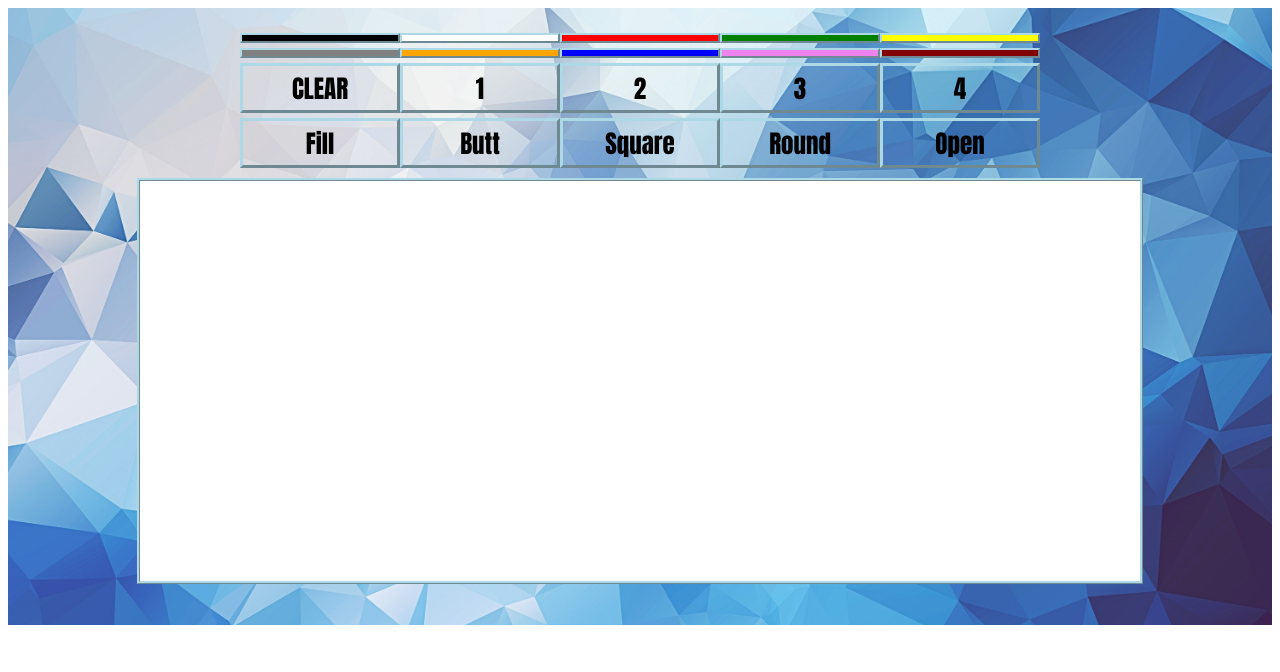
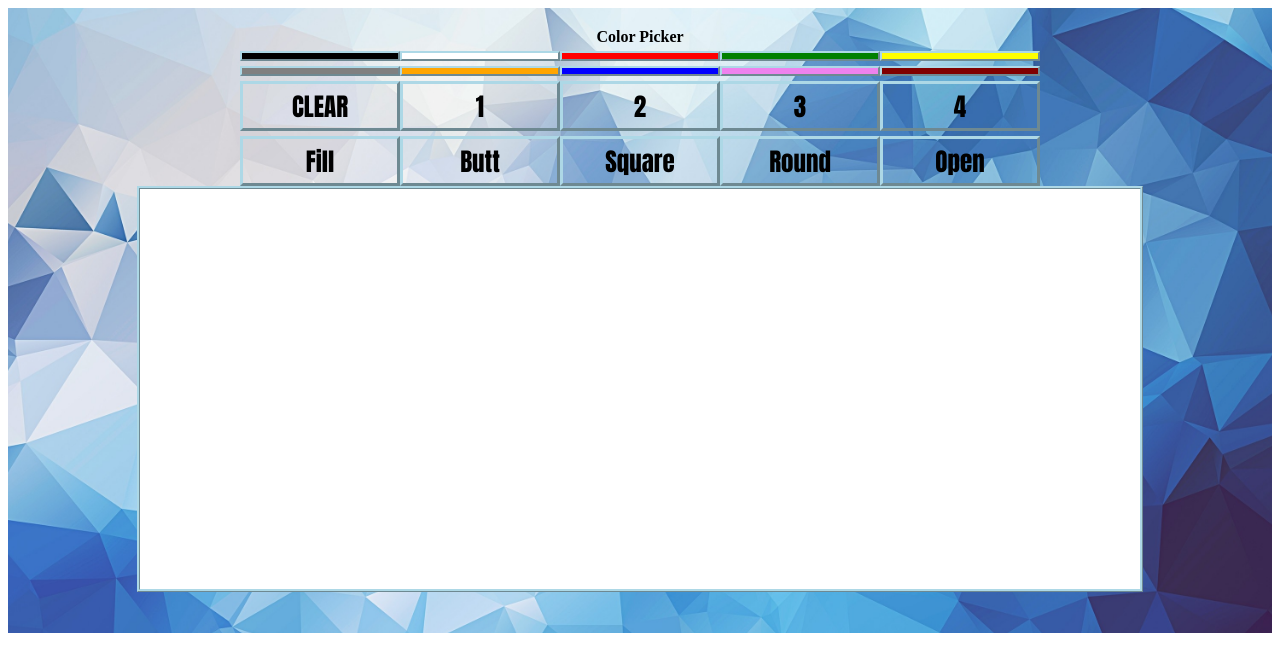
Before and after one commit to soorajparemal/Paint-App-using-HTML-JS, a plain HTML site: page index.html in a window 1280 px wide. Drawn offline with Linux system fonts and the light colour scheme.

Commit message:
some design changes

```diff
--- a/index.html
+++ b/index.html
@@ -5,8 +5,12 @@
 	</head>
 	<body>
 	<section>
+
 		<div id="drawingTools">
+			<div align='center'><strong> Color Picker</strong> </div>
+
 			<div id="colors">
+
 				<button id="black" onclick="changeColor('black')"></button>
 				<button id="white" onclick="changeColor('white')"></button>
 				<button id="red" onclick="changeColor('red')"></button>
@@ -32,7 +36,6 @@
 
 			</div>
 		</div>
-
 		<canvas id="canvas" width="1000" height="400"></canvas>
 		<input id="file" type="file" accept="image/*"/>
 	</section>
```
Also changed, not shown: style.css (line endings or trailing spaces).
